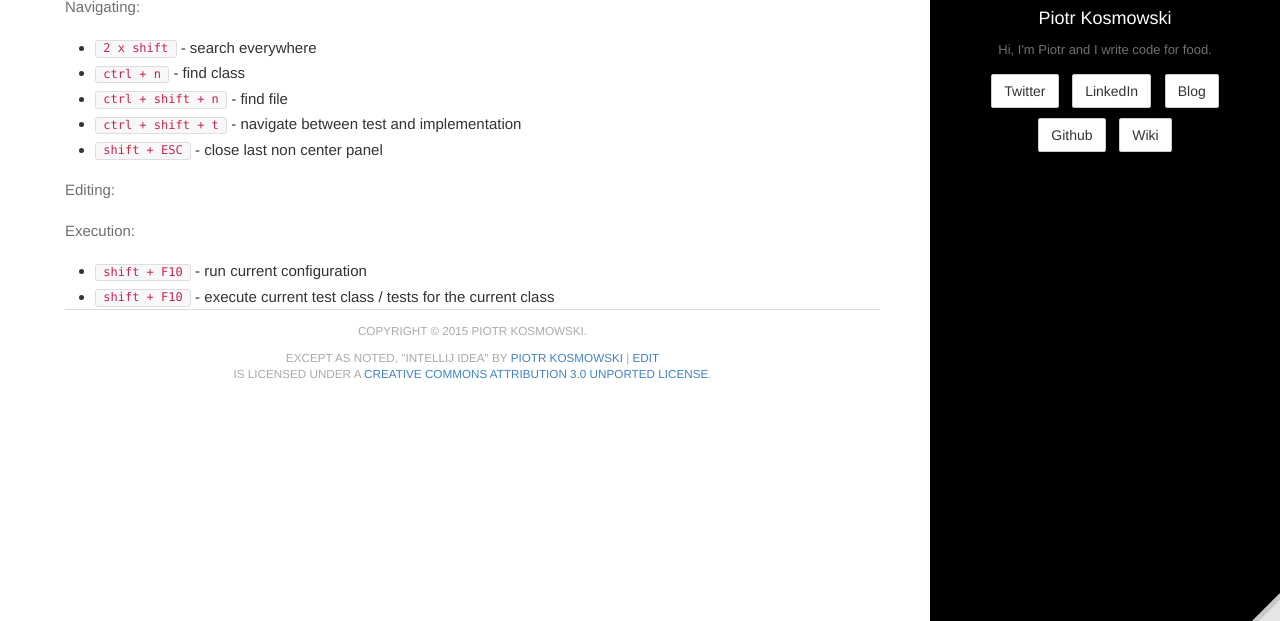
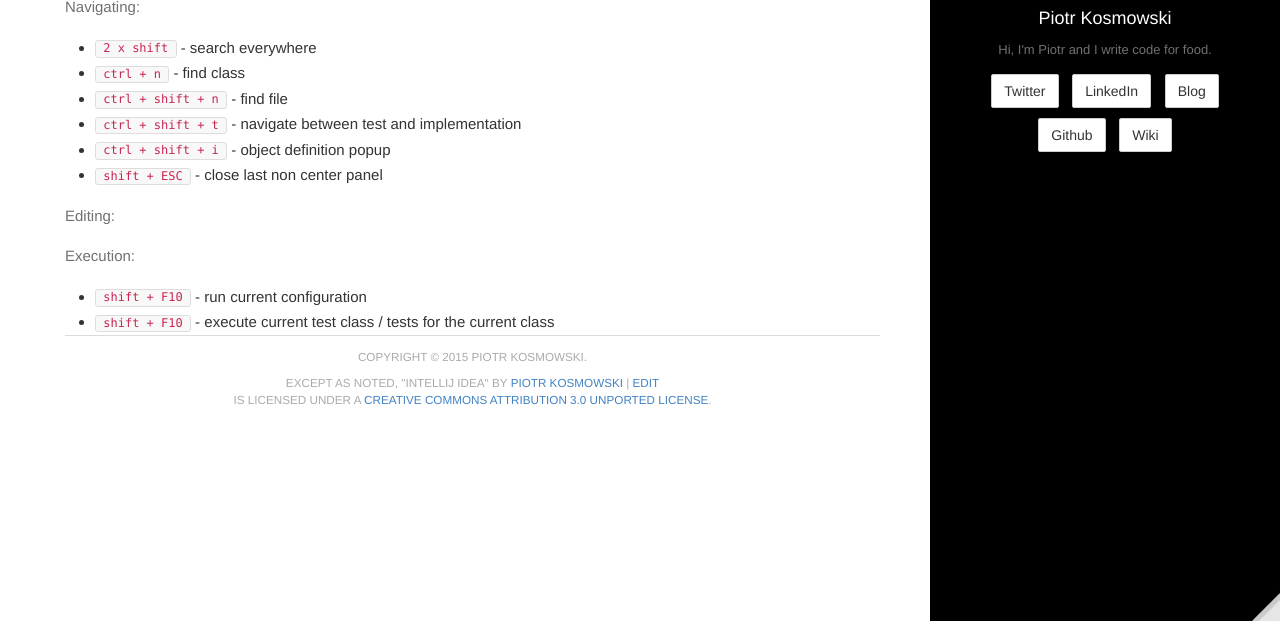
Before and after one commit to kospiotr/kospiotr.github.io, a Jekyll site: the page built from wiki/intellij-idea.md, in a window 1280 px wide, cut to the strip 279-900 px from the top of the page. Built offline with Jekyll 4.4.1, drawn with Linux system fonts in a browser that asks for light colours; Markdown is read by kramdown in place of the engine named in the settings.

Commit message:
Update intellij-idea.md

```diff
--- a/wiki/intellij-idea.md
+++ b/wiki/intellij-idea.md
@@ -19,6 +19,7 @@ Navigating:
 * `ctrl + n` - find class
 * `ctrl + shift + n` - find file
 * `ctrl + shift + t` - navigate between test and implementation
+* `ctrl + shift + i` - object definition popup
 * `shift + ESC` - close last non center panel
 
 Editing:
```
